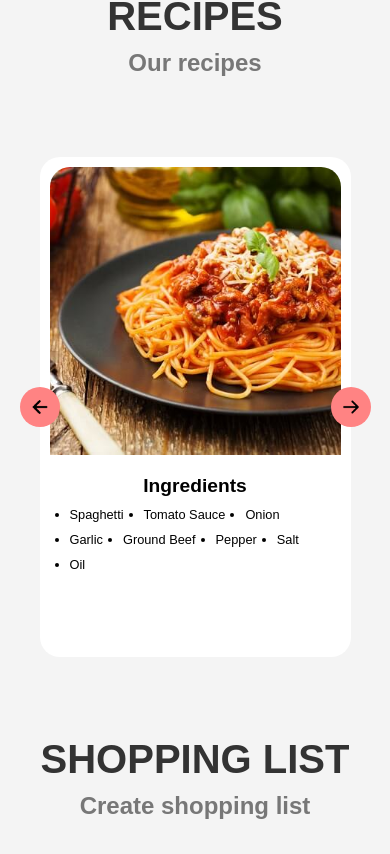
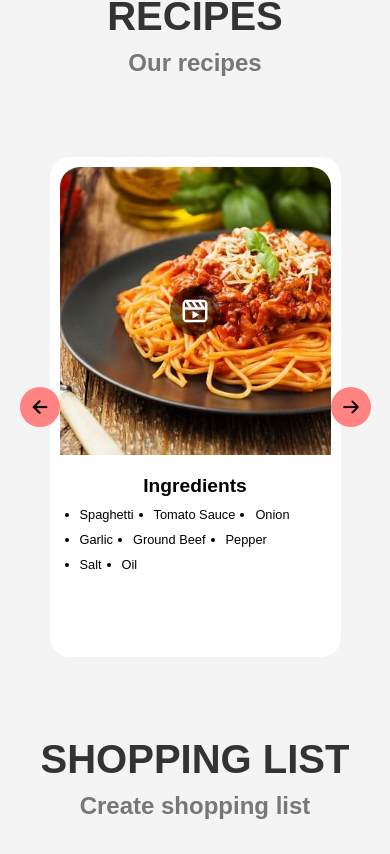
Before and after one commit to mrosiak546/WebsiteReact, a React (Vite) app: page / in a window 390 px wide. Shown: the part 1904-2758 px from the top of the page. Built offline with nearby package versions, Linux system fonts and the light colour scheme.

Commit message:
Adding data files and changing components to generate data from the file

```diff
--- a/package.json
+++ b/package.json
@@ -17,6 +17,7 @@
     "react": "^18.2.0",
     "react-dom": "^18.2.0",
     "react-icons": "^5.1.0",
+    "react-player": "^2.16.0",
     "react-scroll": "^1.9.0",
     "uuid": "^9.0.1"
   },
--- a/src/Components/Contact/Contact.jsx
+++ b/src/Components/Contact/Contact.jsx
@@ -38,7 +38,7 @@ const Contact = () => {
                 <input type='text' name='name' placeholder='Enter your name' required />
 
                 <label>Phone number</label>
-                <input type='tel'  name='phone' placeholder='Enter your phone number' required />
+                <input type='tel'  name='phone' pattern="[0-9]{3}-[0-9]{3}-[0-9]{3}" title="Please enter a valid phone number 123-456-789" placeholder='Enter your phone number' required />
 
                 <label>Write your message</label>
                 <textarea name='message' rows="10" placeholder='Write your message here' required />
--- /dev/null
+++ b/src/Components/Dishes/DishesData.js
@@ -0,0 +1,23 @@
+import Spaghetti from '../../assets/images/spaghetti.jpg'
+import Pizza from '../../assets/images/pizza.jpg'
+import Lasagne from '../../assets/images/lasagne.jpg'
+
+const DishesData = [
+    {
+        image: Spaghetti,
+        name: 'Spaghetti',
+        description: 'Spaghetti is a long, thin, solid, cylindrical pasta. It is a staple food of traditional Italian cuisine.'
+    },
+    {
+        image: Pizza,
+        name: 'Pizza',
+        description: 'Pizza is a savory dish of Italian origin consisting of a usually round, flattened base of leavened wheat-based dough topped with tomatoes, cheese, and often various other ingredients.'
+    },
+    {
+        image: Lasagne,
+        name: 'Lasagne',
+        description: 'Lasagne is a wide, flat pasta shape, and possibly one of the oldest types of pasta. The word also refers to a dish made with several layers of lasagne sheets alternated with sauces and various other ingredients.'
+    }
+];
+
+export default DishesData
--- /dev/null
+++ b/src/Components/RecipeSlider/RecipeData.js
@@ -0,0 +1,49 @@
+import PizzaImage from '../../assets/images/pizza.jpg';
+import SpaghettiImage from '../../assets/images/spaghetti.jpg';
+import LasagneImage from '../../assets/images/lasagne.jpg';
+const recipeData = [
+    {
+        image: SpaghettiImage,
+        videoUrl: 'https://www.youtube.com/watch?v=UYhKDweME3A',
+        ingredients: [
+            'Spaghetti',
+            'Tomato Sauce',
+            'Onion',
+            'Garlic',
+            'Ground Beef',
+            'Pepper',
+            'Salt',
+            'Oil'
+        ]
+    },
+    {
+        image: PizzaImage,
+        videoUrl: 'https://www.youtube.com/watch?v=1-SJGQ2HLp8',
+        ingredients: [
+            'Flour',
+            'Yeast',
+            'Sugar',
+            'Salt',
+            'Water',
+            'Tomato Sauce',
+            'Cheese',
+            'Pepperoni'
+        ]
+    },
+    {
+        image: LasagneImage,
+        videoUrl: 'https://www.youtube.com/watch?v=GK7GObLUCWU',
+        ingredients: [
+            'Lasagne Sheets',
+            'Tomato Sauce',
+            'Ground Beef',
+            'Onion',
+            'Garlic',
+            'Pepper',
+            'Salt',
+            'Cheese'
+        ]
+    },
+];
+
+export default recipeData;
--- a/src/Components/RecipeSlider/RecipeSlider.css
+++ b/src/Components/RecipeSlider/RecipeSlider.css
@@ -28,7 +28,6 @@
     background-color: #fff;
     padding: 20px;
     border-radius: 20px;
-    height: 400px;
     transition: 0.5s;
     display: none;
 }
@@ -40,6 +39,7 @@
 
 .slide-left-section{
     flex-basis: 56%;
+    position: relative;
 }
 
 .slide-left-section img{
@@ -47,6 +47,21 @@
     height: 100%;
     object-fit: cover;
     border-radius: 20px;
+}
+
+.play-icon{
+    position: absolute;
+    top: 50%;
+    left: 50%;
+    transform: translate(-50%, -50%);
+    width: 70px;
+    height: 70px;
+    background-color: rgba(0, 0, 0, 0.5);
+    border-radius: 50%;
+    cursor: pointer;
+    color: #fff;
+    padding: 10px;
+
 }
 
 .slide-right-section{
@@ -72,12 +87,13 @@
 
 @media(max-width: 768px){
     .recipe-slider{
-        padding: 0 20px;
+        padding: 0 30px;
     }
 
     .left-arrow-img, .right-arrow-img{
         padding: 10px;
         width: 40px;
+
     }
 
     .slide{
@@ -92,9 +108,7 @@
 
     .slide-left-section img{
         width: 100%;
-        height: 100%;
         border-radius: 20px 20px 0 0;
-
     }
 
     .slide-right-section{
@@ -117,12 +131,6 @@
         margin-right: 20px;
 
     }
-
-    .left-arrow-img, .right-arrow-img{
-        padding: 10px;
-        width: 40px;
-    }
-
     .slide-right-section h3{
         font-size: 1.2rem;
     }
@@ -130,4 +138,10 @@
     .slide-right-section ul li{
         font-size: 0.8rem;
     }
+
+    .play-icon{
+        width: 50px;
+        height: 50px;
+        font-size: 1.5rem;
+    }
 }
--- a/src/Components/RecipeSlider/RecipeSlider.jsx
+++ b/src/Components/RecipeSlider/RecipeSlider.jsx
@@ -2,84 +2,45 @@ import React, { useState } from 'react';
 import './RecipeSlider.css';
 import RightArrow from '../../assets/images/right-arrow.png';
 import LeftArrow from '../../assets/images/backward.png';
-import PizzaImage from '../../assets/images/pizza.jpg';
-import SpaghettiImage from '../../assets/images/spaghetti.jpg';
-import LasagneImage from '../../assets/images/lasagne.jpg';
+import RecipeData from './RecipeData';
+
+import { BiMoviePlay } from "react-icons/bi";
+import recipeData from './RecipeData';
 
 const RecipeSlider = () => {
     const [slide, setSlide] = useState(0);
 
     const nextSlide = () => {
-        setSlide(slide === 2 ? 0 : slide + 1);
+        setSlide(slide === recipeData.length - 1 ? 0 : slide + 1)
     };
 
     const prevSlide = () => {
-        setSlide(slide === 0 ? 2 : slide - 1);
+        setSlide(slide === 0 ? recipeData.length - 1 : slide - 1)
     }
+
     return (
         <div className='recipe-slider' id='recipe-slider'>
             <img src={LeftArrow} className='left-arrow-img' alt='left-arrow' onClick={prevSlide} />
             <img src={RightArrow} className='right-arrow-img' alt='right-arrow' onClick={nextSlide} />
             <div className='slider'>
-                <div className={`slide ${slide === 0 ? 'active' : '' }`}>
+            {recipeData.map((recipe, index) => (
+                    <div key={index} className={`slide ${slide === index ? 'active' : ''}`}>
                         <div className='slide-left-section'>
-                        <img src={SpaghettiImage} alt='spaghetti-img'/>
+                            <img src={recipe.image} alt='recipe-img' />
+                            <a href={recipe.videoUrl} target='_blank' rel='noreferrer'>
+                                <BiMoviePlay className='play-icon' />
+                            </a>
                         </div>
-
                         <div className='slide-right-section'>
                             <h3>Ingredients</h3>
                             <ul>
-                            <li>Spaghetti</li>
-                            <li>Tomato Sauce</li>
-                            <li>Onion</li>
-                            <li>Garlic</li>
-                            <li>Ground Beef</li>
-                            <li>Pepper</li>
-                            <li>Salt</li>
-                            <li>Oil</li>
+                                {recipe.ingredients.map((ingredient, i) => (
+                                    <li key={i}>{ingredient}</li>
+                                ))}
                             </ul>
                         </div>
                     </div>
-
-                <div className={`slide ${slide === 1 ? 'active' : '' }`}>
-                    <div className='slide-left-section'>
-                        <img src={PizzaImage} alt='pizza-img'/>
-                    </div>
-
-                    <div className='slide-right-section'>
-                        <h3>Ingredients</h3>
-                        <ul>
-                            <li>Flour</li>
-                            <li>Yeast</li>
-                            <li>Sugar</li>
-                            <li>Salt</li>
-                            <li>Water</li>
-                            <li>Tomato Sauce</li>
-                            <li>Cheese</li>
-                            <li>Pepperoni</li>
-                        </ul>
-                    </div>
-                </div>
-
-                <div className={`slide ${slide === 2 ? 'active' : '' }`}>
-                    <div className='slide-left-section'>
-                        <img src={LasagneImage} alt='lasagne-img'/>
-                    </div>
-
-                    <div className='slide-right-section'>
-                        <h3>Ingredients</h3>
-                        <ul>
-                            <li>Lasagne Sheets</li>
-                            <li>Tomato Sauce</li>
-                            <li>Ground Beef</li>
-                            <li>Onion</li>
-                            <li>Garlic</li>
-                            <li>Pepper</li>
-                            <li>Salt</li>
-                            <li>Cheese</li>
-                        </ul>
-                    </div>
-                </div>
+                ))}
             </div>
         </div>
     );
--- a/src/Components/ShoppingList/ViewBought.jsx
+++ b/src/Components/ShoppingList/ShoppingListComponents/ViewBought.jsx
@@ -1,5 +1,4 @@
 import React from 'react'
-// Delete icon
 import { FaTrash } from 'react-icons/fa'
 
 
--- a/src/Components/ShoppingList/ViewNeed.jsx
+++ b/src/Components/ShoppingList/ShoppingListComponents/ViewNeed.jsx
@@ -1,11 +1,10 @@
 import React from 'react'
-
-//Delete icon
-import { FaTrash } from 'react-icons/fa'
-//Update icon
-import { FaEdit } from 'react-icons/fa'
-//Done icon
-import { FaCheck } from 'react-icons/fa'
+import
+{
+  FaTrash,
+  FaEdit,
+  FaCheck
+} from 'react-icons/fa'
 
 const ViewNeed = ({todos,handleDelete,handleDone, handleUpdate}) => {
   return (
@@ -22,7 +21,7 @@ const ViewNeed = ({todos,handleDelete,handleDone, handleUpdate}) => {
       </tr>
     </thead>
     <tbody>
-      {todos.map(todo => (
+      {todos && todos.map(todo => (
         <tr key={todo.id}>
           <td>{todo.id.slice(0,8)}</td>
           <td>{todo.name}</td>
```
Also changed, not shown: src/Components/Dishes/Dishes.jsx (+9 -25 lines), src/Components/ShoppingList/ShoppingList.jsx (+4 -4 lines), src/Components/ShoppingList/ShoppingListComponents/ProductInput.jsx (renamed from src/Components/ShoppingList/ProductInput.jsx), src/Components/ShoppingList/ShoppingListComponents/ShoppingHeader.jsx (renamed from src/Components/ShoppingList/ShoppingHeader.jsx), 1 other file (tests, documents, lock files or other folders). Lines whose indentation alone changed are shown as unchanged.
